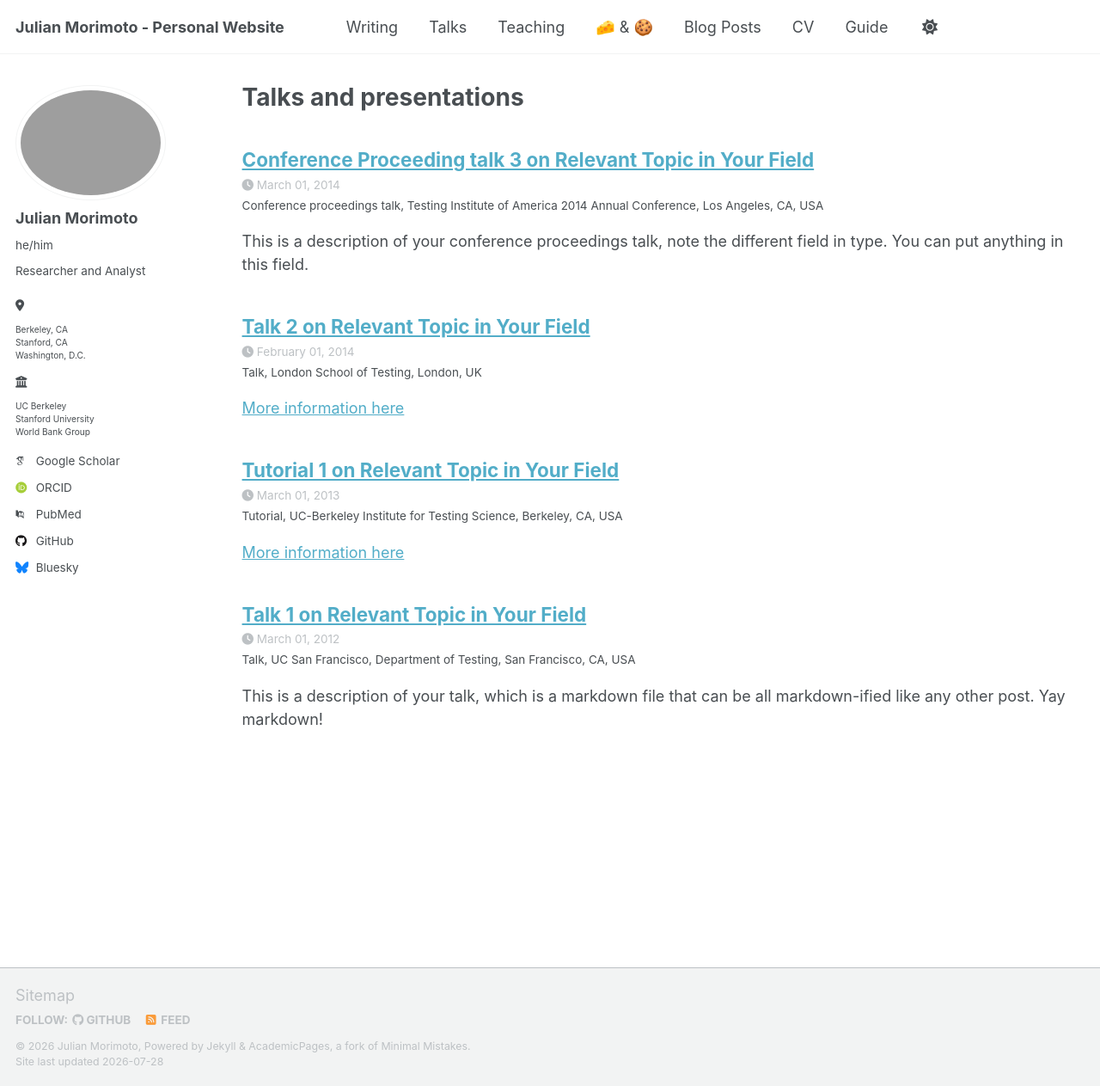
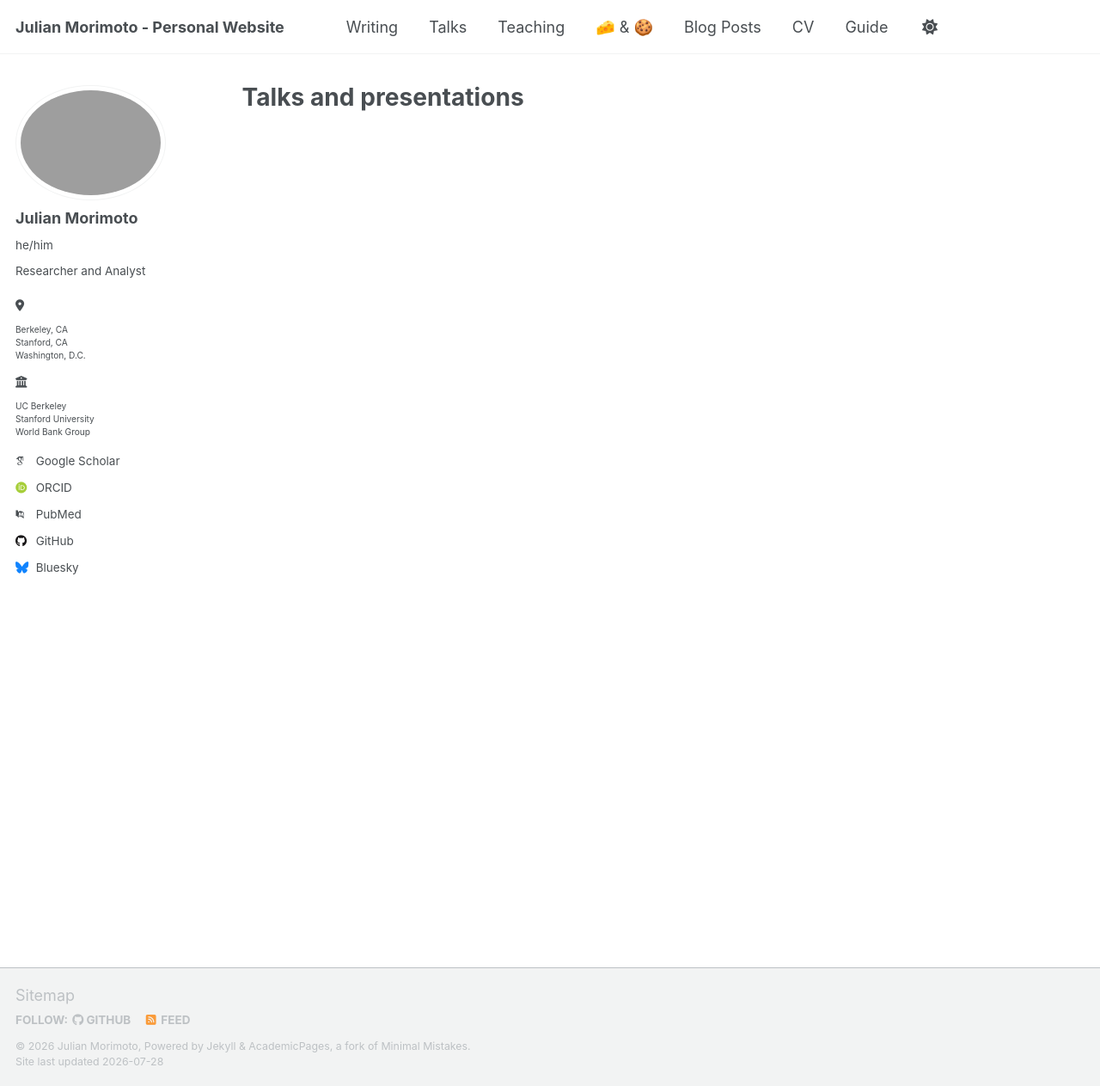
Before and after one commit to jmorimoto-h/my-site, a Jekyll site: the page built from _pages/talks.html, in a window 1280 px wide and 1263 px high. Shown: the whole window at 86% size. Built offline with Jekyll 4.4.1, drawn with Linux system fonts in a browser that asks for light colours; some web fonts are replaced; a script that is not in the unit is left out; some of the changed lines change nothing that is shown.

Commit message:
Update _config.yml

```diff
--- a/_config.yml
+++ b/_config.yml
@@ -216,19 +216,19 @@ kramdown:
 
 
 # These settings control the types of collections used by the template
-collections:
-  teaching:
-    output: true
-    permalink: /:collection/:path/
+# collections:
+#   teaching:
+#     output: true
+#     permalink: /:collection/:path/
   # publications:
   #   output: true
   #   permalink: /:collection/:path/
   # portfolio:
   #   output: true
   #   permalink: /:collection/:path/
-  talks:
-    output: true
-    permalink: /:collection/:path/
+  # talks:
+  #   output: true
+  #   permalink: /:collection/:path/
 
 
 # These settings control how pages and collections are included in the site
@@ -251,15 +251,15 @@ defaults:
     values:
       layout: single
       author_profile: true
-  # _teaching
-  - scope:
-      path: ""
-      type: teaching
-    values:
-      layout: single
-      author_profile: true
-      share: true
-      comments: true
+  # # _teaching
+  # - scope:
+  #     path: ""
+  #     type: teaching
+  #   values:
+  #     layout: single
+  #     author_profile: true
+  #     share: true
+  #     comments: true
   # # _publications
   # - scope:
   #     path: ""
@@ -278,14 +278,14 @@ defaults:
   #     author_profile: true
   #     share: true
   #     comment: true
-  # _talks
-  - scope:
-      path: ""
-      type: talks
-    values:
-      layout: talk
-      author_profile: true
-      share: true
+  # # _talks
+  # - scope:
+  #     path: ""
+  #     type: talks
+  #   values:
+  #     layout: talk
+  #     author_profile: true
+  #     share: true
 
 
 # Sass/SCSS
```
